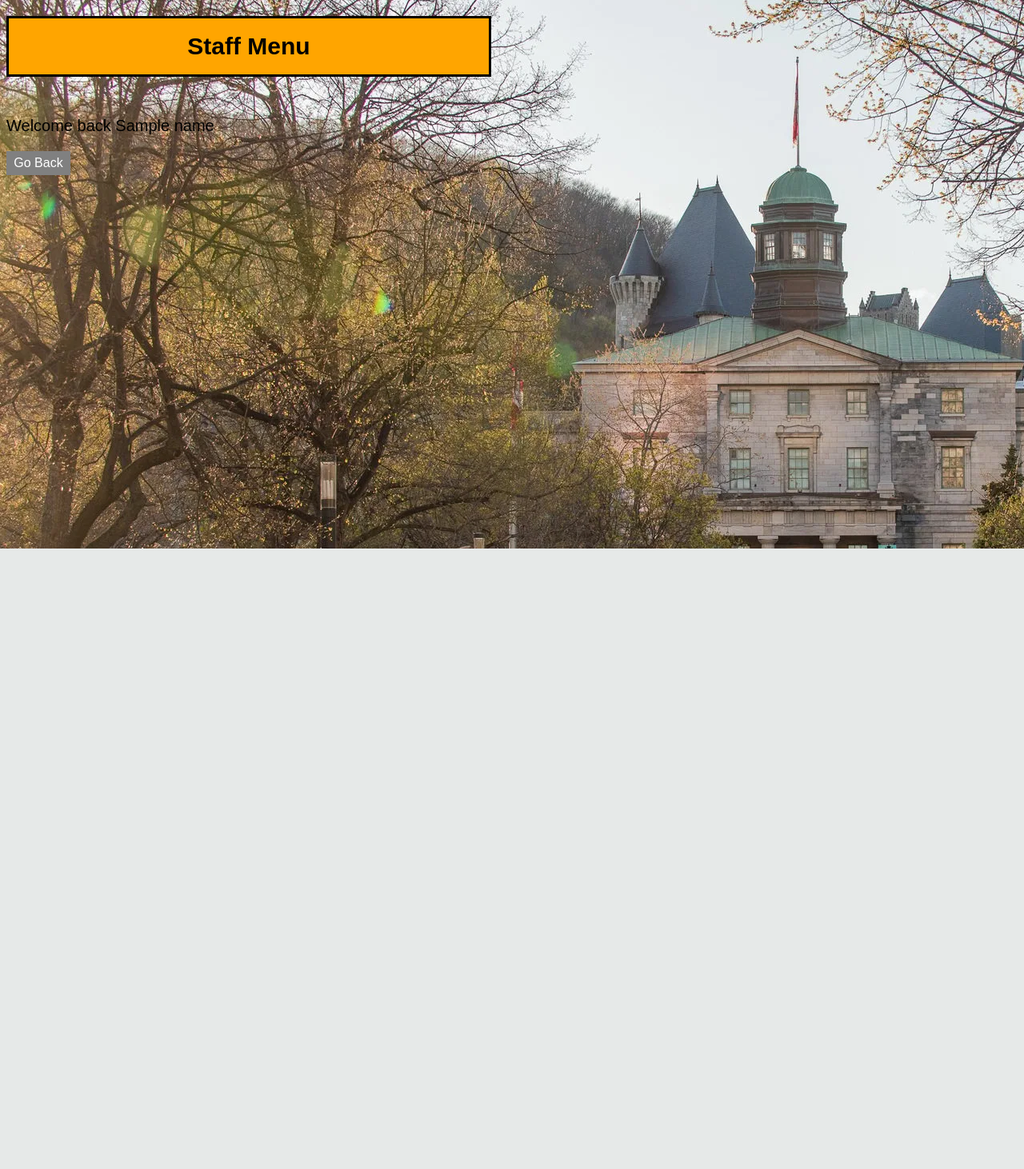
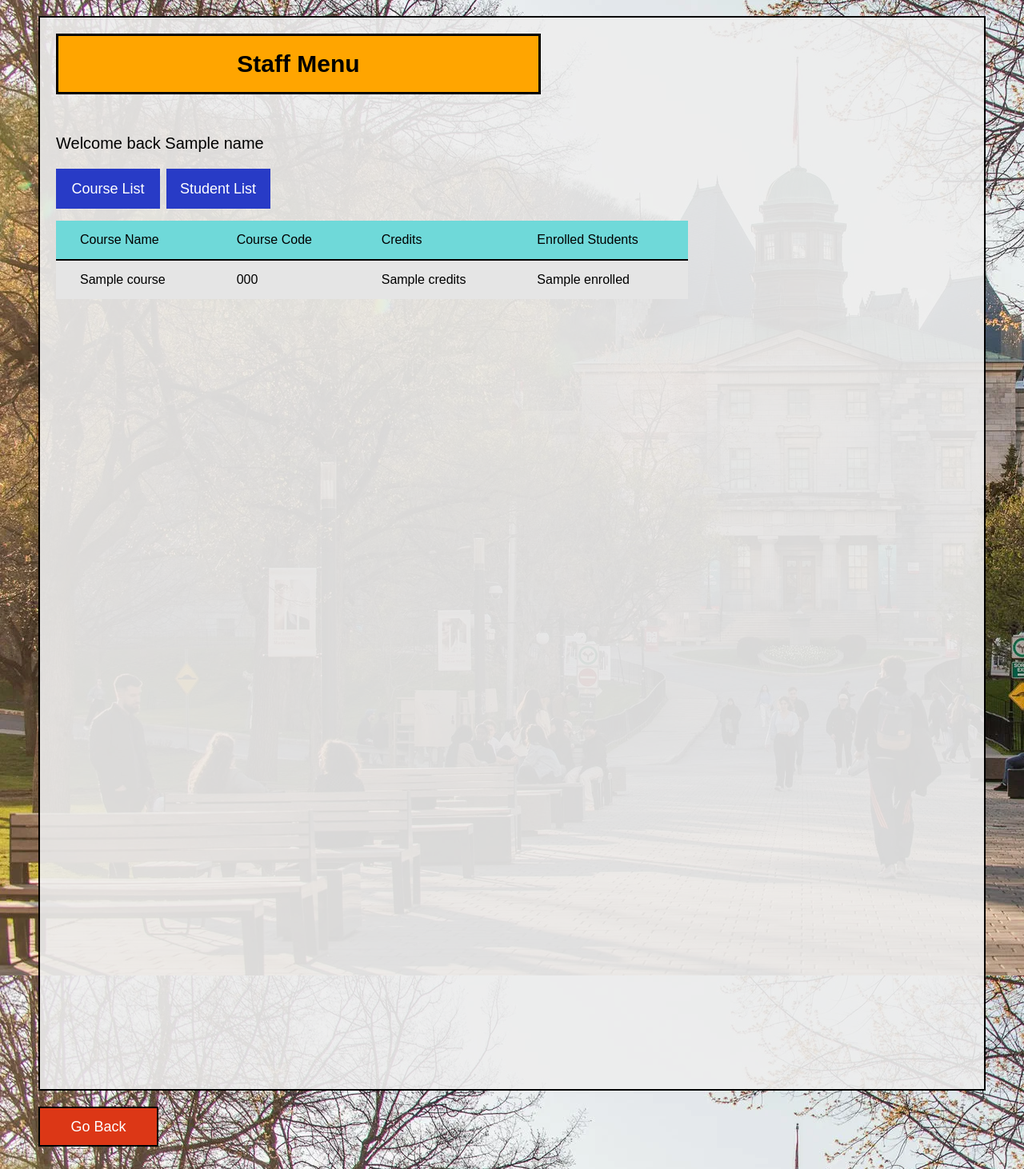
Before and after one commit to ilgaz11/PythonProjects, a Flask app: template P15.school_data/templates/staff.html in a window 1280 px wide. Shown: the part 114-1576 px from the top of the page at 80% size. Before the commit the page ends 800 px from the top, so only its background shows below. Run offline with Flask 3, Linux system fonts and the light colour scheme; the template is opened without the code that fills it: most values are stand-ins (such as "Sample title", 1, 10 or a date in 2020).

Commit message:
updated staff menu

```diff
--- a/P15.school_data/app.py
+++ b/P15.school_data/app.py
@@ -1,5 +1,5 @@
-from flask import Flask, render_template, request, url_for, redirect, session
-from school_data import find_id, verify_staff, course_list
+from flask import Flask, render_template, request, url_for, redirect, session, flash
+from school_data import find_id, verify_staff, course_list, verify_student, sch
 
 app = Flask(__name__)
 
@@ -20,19 +20,22 @@ def submit():
     if request.method == "POST":
         #print("2")
         student_id = request.form.get("student-id")
+        student_pass = request.form.get("student-pass")
         student = find_id(student_id)
-        if not student:
-            return render_template("index.html")
+        #check if id or password is wrong
+        if not student or not verify_student(student, student_pass):
+            flash("Invalid ID or password", "error")
+            return redirect(url_for("home"))
         avg_grades = student.avg_grades()
         session["id"] = student_id
-        return render_template("result.html", name=student.name, id=student.id, age=student.age, grades=avg_grades, courses=course_list)
+        return render_template("result.html", s_data=student, grades=avg_grades, courses=course_list)
 
     #print("4")
     stud = find_id(session['id'])
     avg_grades = stud.avg_grades()
     # print(stud.grades)
     # print(session["data"])
-    return render_template("result.html", name=stud.name, id=stud.id, age=stud.age, grades=avg_grades, courses=course_list)
+    return render_template("result.html", s_data=stud, grades=avg_grades, courses=course_list)
 
 
 
@@ -50,12 +53,7 @@ def add_course():
     elif choice == "delete":
         st.drop_class(course_code)
     print(st.course_data)
-    # print(st.courses)
-    # print(st.grades)
-    # print(session["data"])
-    # session["data"][3] = st.grades
-    # print(session["data"])
-    # print("3")
+
     return redirect(url_for("submit"))
 
 @app.route("/staff", methods=["POST", "GET"])
@@ -64,8 +62,9 @@ def staff_page():
     staff_password = request.form.get("staff-pass")
     staff = verify_staff(staff_id, staff_password)
     if not staff:
+        flash("Invalid ID or password", "error")
         return render_template("index.html")
-    return render_template("staff.html", name=staff.name, id=staff.id)
+    return render_template("staff.html", name=staff.name, id=staff.id, school=sch)
 
 
 
--- a/P15.school_data/data.csv
+++ b/P15.school_data/data.csv
@@ -1,43 +1,43 @@
-Student, Jack, 1234, 19
-Student, Sally, 2349, 20
-Student, Bob, 9999, 18
-Student, Don, 3465, 21
-Student, Laura, 8918, 19
-Student, Javier, 3432, 22
-Student, Sarah, 8700, 18
-Student, Jodi, 7654, 21
-Student, Paul, 3331, 18
-Student, Daniel, 0987, 23
-Student, Amy, 6790, 20
-Student, George, 9901, 18
-Student, Maria, 1267, 22
-Student, Ruth, 3210, 18
-Student, Marty, 8888, 23
-Student, Eve, 1002, 20
-Student, Adam, 0001, 20
-Student, Patrick, 9201, 24
-Student, Sandy, 8121, 18
+Student, Jack, 1234, 19, Engineering, test
+Student, Sally, 2349, 20, Engineering, test
+Student, Bob, 9999, 18, Commerce, test
+Student, Don, 3465, 21, Engineering, test
+Student, Laura, 8918, 19, Medicine, test
+Student, Javier, 3432, 22, Commerce, test
+Student, Sarah, 8700, 18, Business, test
+Student, Jodi, 7654, 21, Humanities, test
+Student, Paul, 3331, 18, Engineering, test
+Student, Daniel, 0987, 23, Business, test
+Student, Amy, 6790, 20, Science, test
+Student, George, 9901, 18, Medicine, test
+Student, Maria, 1267, 22, Science, test
+Student, Ruth, 3210, 18, Business, test
+Student, Marty, 8888, 23, Commerce, test
+Student, Eve, 1002, 20, Engineering, test
+Student, Adam, 0001, 20, Economics, test
+Student, Patrick, 9201, 24, Science, test
+Student, Sandy, 8121, 18, Business, test
 
 Staff, Ilgaz, 0011, hello
 Staff, Gustavious, 1001, third
 
-Course, MATH-240, 3
-Course, MATH-262, 3
-Course, MATH-263, 3
-Course, COMP-202, 3
-Course, COMP-310, 4
-Course, ECON-208, 3
-Course, ECON-308, 2
-Course, ECSE-200, 3
-Course, ECSE-250, 3
-Course, ECSE-205, 3
-Course, ECSE-222, 3
-Course, FACC-100, 1
-Course, ECSE-210, 3
-Course, ECSE-211, 3
-Course, ECSE-206, 3
-Course, ECSE-324, 4
-Course, ECSE-223, 3
+Course, COMP-202, 3, Foundations of Programming
+Course, COMP-310, 4, Operating Systems
+Course, ECON-208, 3, Microeconomic Analysis and Applications
+Course, ECON-308, 2, Governmental Policy Towards Business
+Course, ECSE-200, 3, Electric Circuits 1
+Course, ECSE-205, 3, Probability and Statistics for Engineers
+Course, ECSE-206, 3, Introduction to Signals and Systems
+Course, ECSE-210, 3, Electric Circuits 2
+Course, ECSE-211, 3, Design Principles and Methods
+Course, ECSE-222, 3, Digital Logic
+Course, ECSE-223, 3, Model-Based Programming
+Course, ECSE-250, 3, Fundamentals of Software Development
+Course, ECSE-324, 4, Computer Organization
+Course, FACC-100, 1, Introduction to the Engineering Profession
+Course, MATH-240, 3, Discrete Structures
+Course, MATH-262, 3, Intermediate Calculus
+Course, MATH-263, 3, Ordinary Differential Equations for Engineers
 
 Curriculum, CE-SEM-1, MATH-262; MATH-263; MATH-240; COMP-202
 Curriculum, CE-SEM-2, ECSE-200; ECSE-205; ECSE-250; ECSE-222; FACC-100
--- a/P15.school_data/school_data.py
+++ b/P15.school_data/school_data.py
@@ -17,11 +17,12 @@ def initialize_school(filename: str, lst1: list, lst2: list, lst3: list, dict1:
 
 			if s_info[0] == "Student":
 				name, id, age = s_info[1].strip(), s_info[2].strip(), s_info[3].strip()
-				s = Student(name, id, age)
+				program, s_password = s_info[4].strip(), s_info[5].strip()
+				s = Student(name, id, age, s_password, program)
 				lst1.append(s)
 			elif s_info[0] == "Course":
-				code, credits = s_info[1].strip(), s_info[2].strip()
-				c = Course(code, credits)
+				code, credits, name = s_info[1].strip(), s_info[2].strip(), s_info[3].strip()
+				c = Course(code, credits, name)
 				if c not in lst2:
 					lst2.append(c)
 			elif s_info[0] == "Curriculum":
@@ -59,10 +60,12 @@ class School:
 
 
 class Student:
-	def __init__(self, name: str, id: str, age: int, school=None):
+	def __init__(self, name: str, id: str, age: int, password:str, program=None, school=None):
 		self.name = name
 		self.id = id
 		self.age = age
+		self.program = program
+		self.password = password
 		self.courses = []
 		self.course_data = {}
 		self.avg = 0
@@ -85,10 +88,13 @@ class Student:
 		pass
 
 	def enroll_class(self, code: str):
+		if len(self.courses) >= 7:
+			return
 		for course in self.school.courses:
 			if course.code == code:
 				if self not in course.students:
 					course.students.append(self)
+					course.update_count()
 				self.courses.append(course.code)
 
 				if code not in self.course_data:
@@ -120,6 +126,7 @@ class Student:
 				course = find_course(code)
 				if self in course.students:
 					course.students.remove(self)
+					course.update_count()
 
 	def avg_grades(self):
 		avg_grades = {}
@@ -136,15 +143,20 @@ class Student:
 
 
 class Course:
-	def __init__(self, code: str, credits: int):
+	def __init__(self, code: str, credits: int, name: str):
 		self.code = code.strip()
 		self.credits = credits
 		self.students = []
 		self.school = sch
+		self.name = name
+		self.enrolled = len(self.students)
 		#self.add_course()
 
 	def add_course(self):
 		self.school.courses.append(self)
+
+	def update_count(self):
+		self.enrolled = len(self.students)
 
 	def __str__(self):
 		return f"{self.code:10}| {self.credits} credits"
@@ -230,6 +242,9 @@ def verify_staff(id: str, password: str):
 			#right id, wrong password
 	return None
 
+def verify_student(student: Student, password: str):
+	return student.password == password.strip()
+
 
 
 
--- a/P15.school_data/static/styles.css
+++ b/P15.school_data/static/styles.css
@@ -59,13 +59,15 @@ body {
 }
 
 .back-button {
-    height: 30px;
-    width: 80px;
-    border: none;
-    background-color: grey;
+    height: 50px;
+    width: 150px;
+    border: 2px solid black;
+    background-color: rgb(220, 55, 22);
     color: white;
-    font-size: 16px;
+    font-size: 18px;
     cursor: pointer;
+    margin-bottom: 20px;
+    margin-left: 40px;
 }
 
 .st-info-head {
@@ -80,7 +82,7 @@ body {
 .student-table {
     width: 600px;
     border-collapse: collapse;
-    background-color: rgb(241, 241, 241);
+    background-color: rgb(233, 233, 233);
     margin-bottom: 50px;
     font-size: 18px;
 }
@@ -164,15 +166,82 @@ thead {
 
 .window-header {
     display: block;
-    width: 30%;
+    width: 35%;
     margin-left: auto;
     margin-right: auto;
+    font-size: 35px;
 }
 
 .student-window {
     border: 2px solid black;
     padding: 20px;
-    height: 1100px;
+    height: 1000px;
     margin: 20px 40px;
     background-color: rgba(238, 238, 238, 0.9);
 }
+
+.login-container {
+    margin-top: 20px;
+    display: grid;
+    justify-content: center;
+}
+
+.login-button {
+    border-radius: 20px;
+    width: 140px;
+    background-color: rgb(38, 90, 211);
+    margin: auto;
+    display: block;
+    margin-left: auto;
+    margin-right: auto;
+}
+
+.login-text {
+    margin-bottom: 10px;
+    margin-top: 10px;
+}
+
+.error-text {
+    font-size: 18px;
+    display: flex;
+    justify-content: center;
+    align-items: center;
+    height: 25px;
+    width: 300px;
+    margin-top: 10px;
+    margin-left: 200px;
+    color: rgb(178, 26, 26);
+    background-color: rgb(233, 171, 183);
+}
+
+.staff-window {
+    height: 1300px;
+}
+
+
+.staff-table {
+    width: 790px;
+    border-collapse: collapse;
+    margin-bottom: 50px;
+    background-color: rgb(229, 229, 229);
+}
+
+.staff-course-table {
+    display: grid;
+    grid-template-columns: 2fr 1fr 1fr 1fr;
+    gap: 10px;
+    font-size: 16px;
+}
+
+.staff-button {
+    width: 130px;
+    height: 50px;
+    background-color: rgb(40, 59, 198);
+    color: white;
+    font-size: 18px;
+    border: none;
+    font-weight: 300;
+    cursor: pointer;
+    margin-bottom: 15px;
+    margin-right: 2px;
+}
--- a/P15.school_data/templates/staff.html
+++ b/P15.school_data/templates/staff.html
@@ -10,11 +10,38 @@
     <div class="header">
         <h1>McGill University</h1>
     </div>
-
+    <div class="student-window staff-window">
         <div class="st-menu-head">
         <h2>Staff Menu</h2>
+        </div>
+        <p>Welcome back {{ name }}</p>
+        <button class="staff-button">Course List</button>
+        <button class="staff-button">Student List</button>
+
+        <div class="staff-course-table">
+            <table class="staff-table">
+                <thead>
+                    <tr>
+                        <td>Course Name</td>
+                        <td>Course Code</td>
+                        <td>Credits</td>
+                        <td>Enrolled Students</td>
+                    </tr>
+                </thead>
+                <tbody>
+                    {% for course in school.courses %}
+                    <tr>
+                        <td>{{ course.name }}</td>
+                        <td>{{ course.code }}</td>
+                        <td>{{ course.credits }}</td>
+                        <td>{{ course.enrolled }}</td>
+                    </tr>
+                    {% endfor %}
+                </tbody>
+            </table>
+        </div>
     </div>
-    <p>Welcome back {{ name }}</p>
+
 
 
 
```
Also changed, not shown: P15.school_data/static/script.js (+10 -9 lines), P15.school_data/templates/index.html (+11 -1 lines), P15.school_data/templates/result.html (+8 -5 lines), 1 other file.
